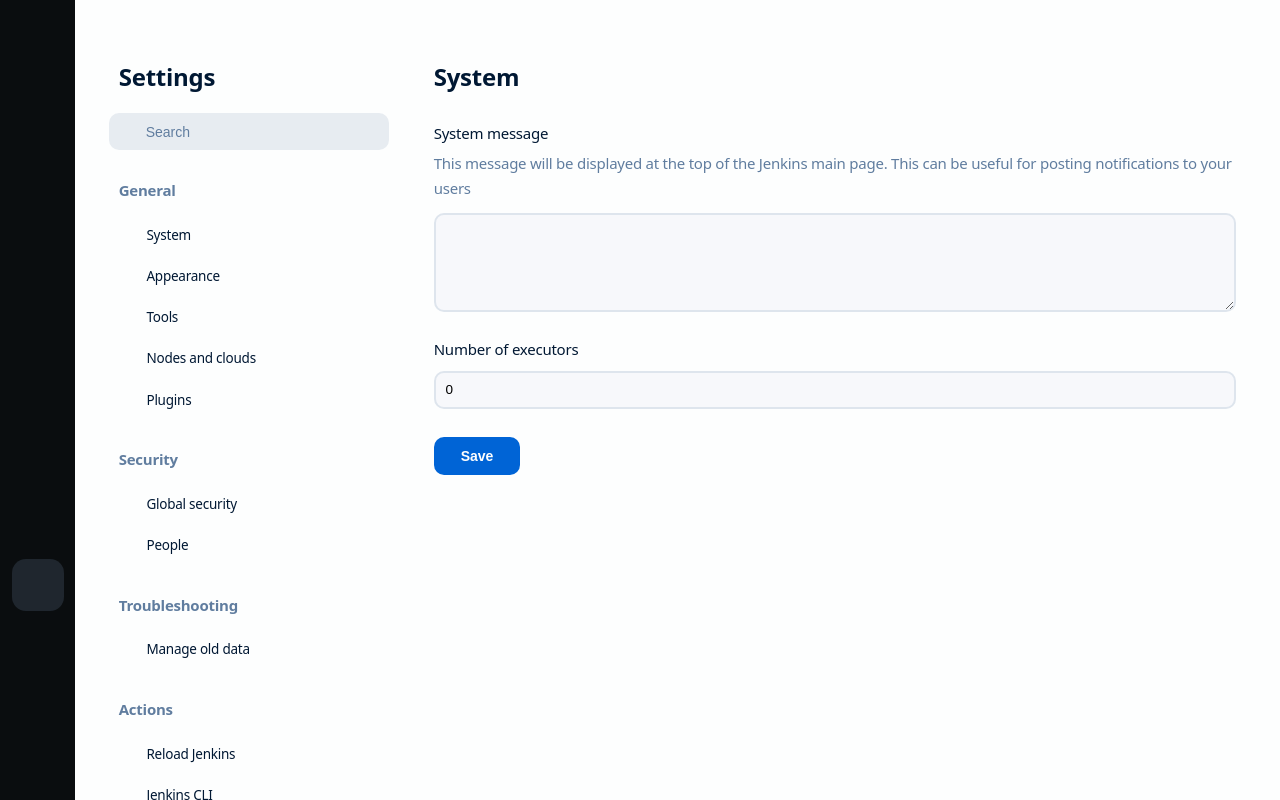
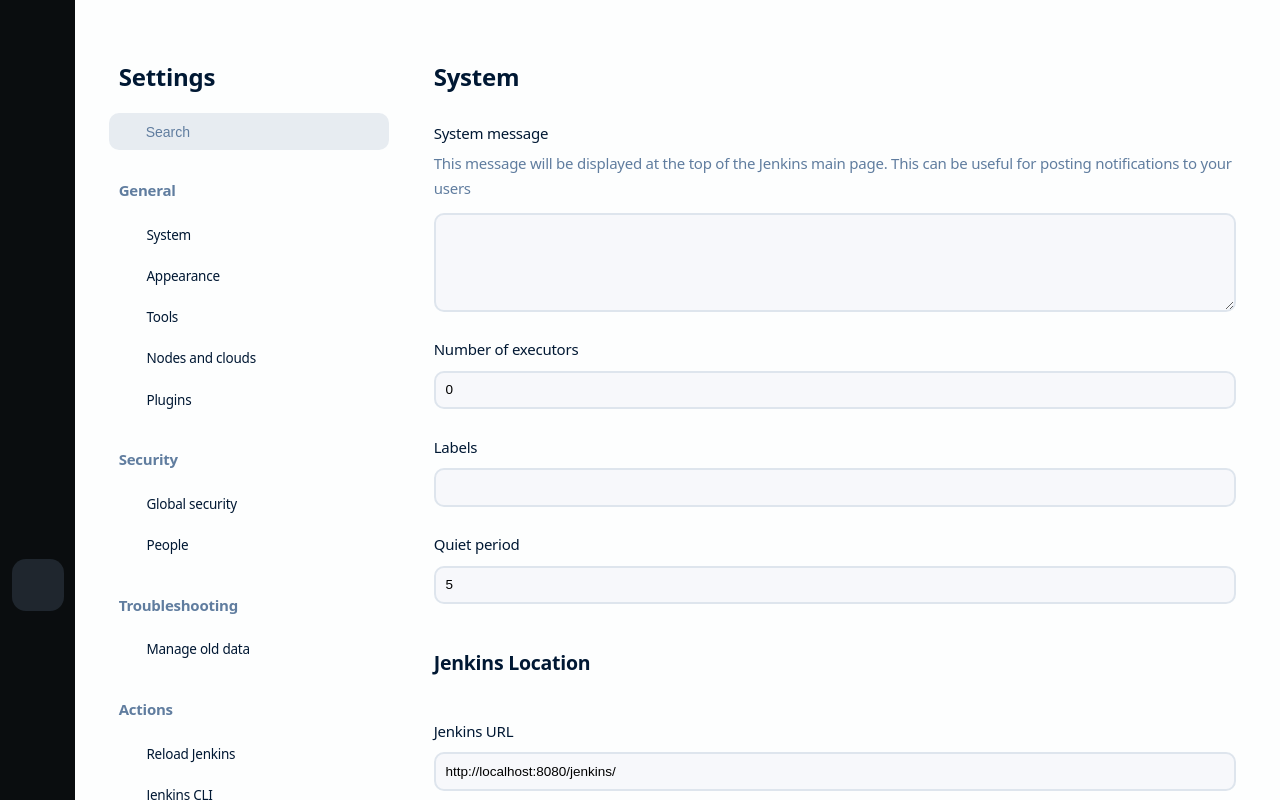
Before and after one commit to jenkinsci/jenkins-prototype, a React (Create React App) app: page /settings in a window 1280 px wide. Built offline with nearby package versions, Linux system fonts and the light colour scheme; some icons are missing.

Commit message:
Add more settings items

```diff
--- a/src/data/projects.js
+++ b/src/data/projects.js
@@ -86,7 +86,7 @@ const projects = [
     lastDuration: "4 seconds"
   },
   {
-    state: <PassingIcon />,
+    state: <FailedIcon />,
     weather: <SunIcon />,
     name: "winstone",
     lastSuccess: "16 hours ago",
--- a/src/pages/settings/System.jsx
+++ b/src/pages/settings/System.jsx
@@ -13,6 +13,29 @@ export default function System() {
         <label htmlFor="numExecutors" className={"jenkins-form-label"}>Number of executors</label>
         <input type="number" defaultValue="0" id="numExecutors" className={"jenkins-input"}/>
       </div>
+
+      <div className={"jenkins-form-item"}>
+        <label htmlFor="labels" className={"jenkins-form-label"}>Labels</label>
+        <input type="text" id="labels" className={"jenkins-input"}/>
+      </div>
+
+      <div className={"jenkins-form-item"}>
+        <label htmlFor="quietPeriod" className={"jenkins-form-label"}>Quiet period</label>
+        <input type="number" defaultValue="5" id="quietPeriod" className={"jenkins-input"}/>
+      </div>
+
+      <h2 style={{fontSize: "1.3rem", marginTop: "3rem", marginBottom: "3rem"}}>Jenkins Location</h2>
+
+      <div className={"jenkins-form-item"}>
+        <label htmlFor="url" className={"jenkins-form-label"}>Jenkins URL</label>
+        <input type="text" id="url" defaultValue="http://localhost:8080/jenkins/" className={"jenkins-input"}/>
+      </div>
+
+
+      <div className={"jenkins-form-item"}>
+        <label htmlFor="adminEmail" className={"jenkins-form-label"}>System Admin e-mail address</label>
+        <input type="text" id="adminEmail" defaultValue="address not configured yet <nobody@nowhere>" className={"jenkins-input"}/>
+      </div>
     </>
   );
 }
```
